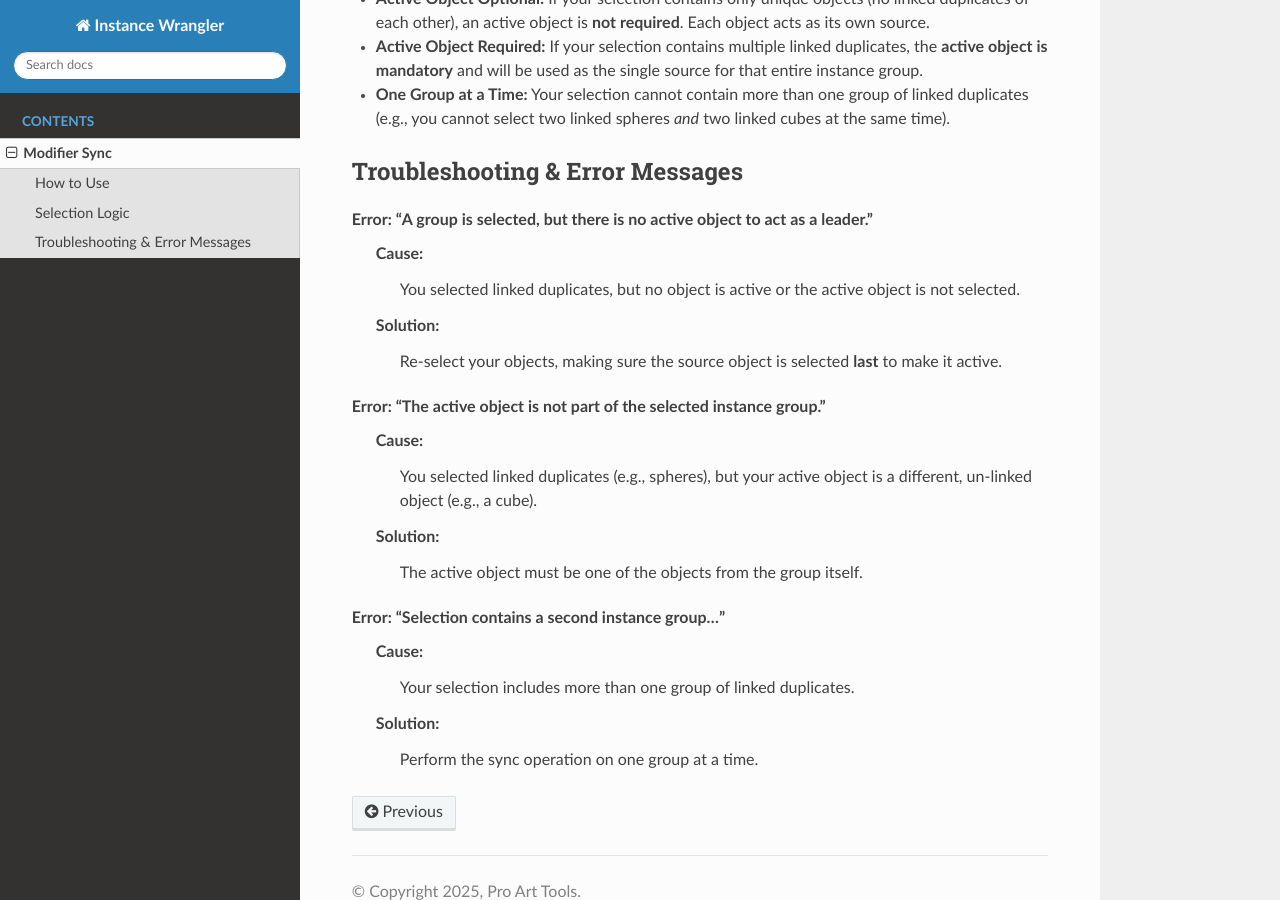
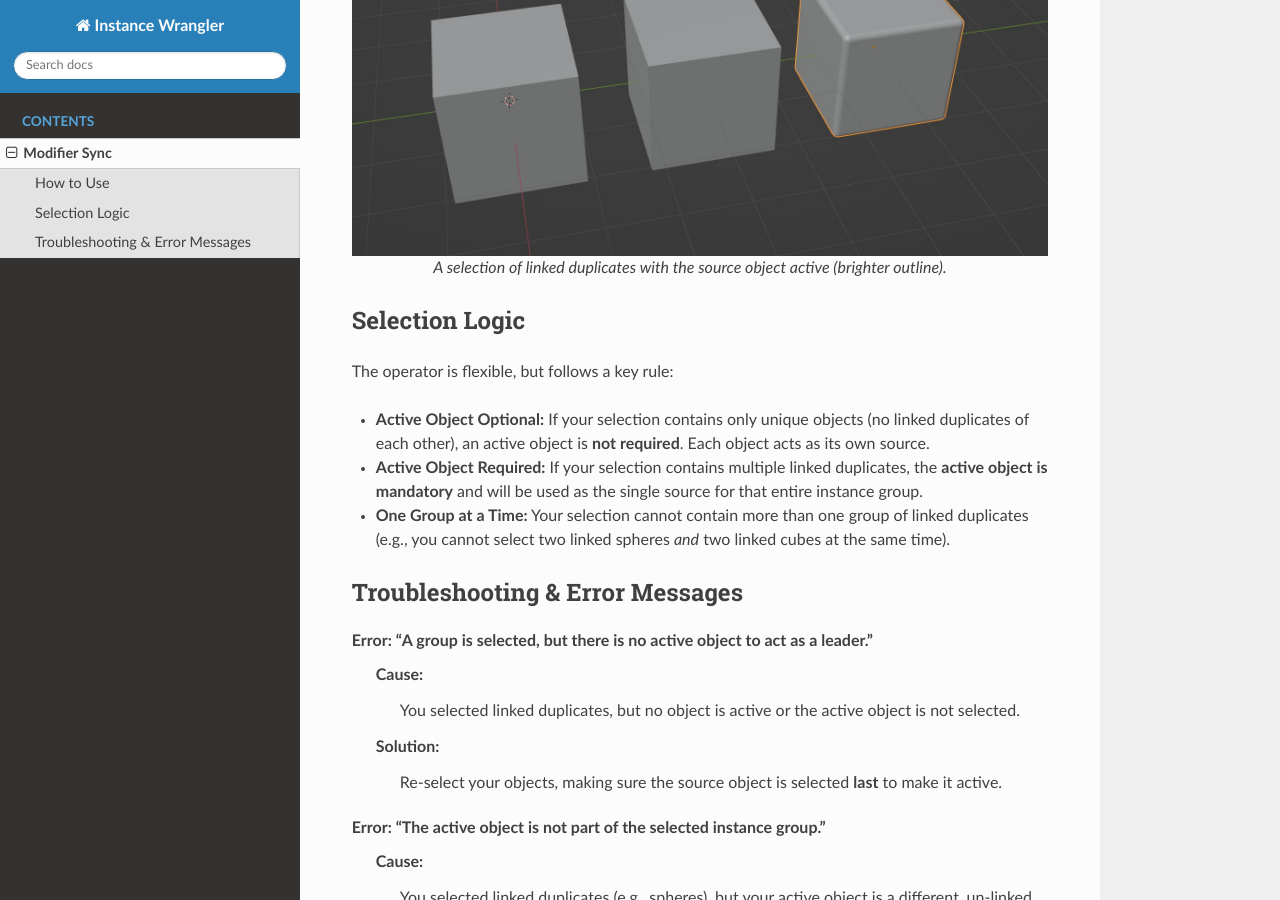
Before and after one commit to jb1981dev/Precise-Docs, a Sphinx documentation site: the page built from docs/source/modifiersync.rst, in a window 1280 px wide and 900 px high, scrolled down 723 px. Built offline with Sphinx 7.4.7 and the Read the Docs theme 3.1.0, drawn with Linux system fonts in a browser that asks for light colours.

Commit message:
Update modifiersync.rst

```diff
--- a/docs/source/modifiersync.rst
+++ b/docs/source/modifiersync.rst
@@ -17,12 +17,11 @@ How to Use
 .. important::
    If your selection includes multiple objects that share the same data (i.e., they are linked duplicates of each other), you must specify a source. To do this, simply make sure the object you want to copy modifiers *from* is the **active object** (selected last, with a brighter outline).
 
-..
-  .. figure:: /_static/images/modifier_sync_active_object.png
-     :align: center
-     :alt: Three linked cubes selected with one active
+.. figure:: /images/modifier_sync_active_object.jpg
+  :align: center
+  :alt: Three linked cubes selected with one active
 
-     A selection of linked duplicates with the source object active (brighter outline).
+  A selection of linked duplicates with the source object active (brighter outline).
 
 Selection Logic
 ===============
```
